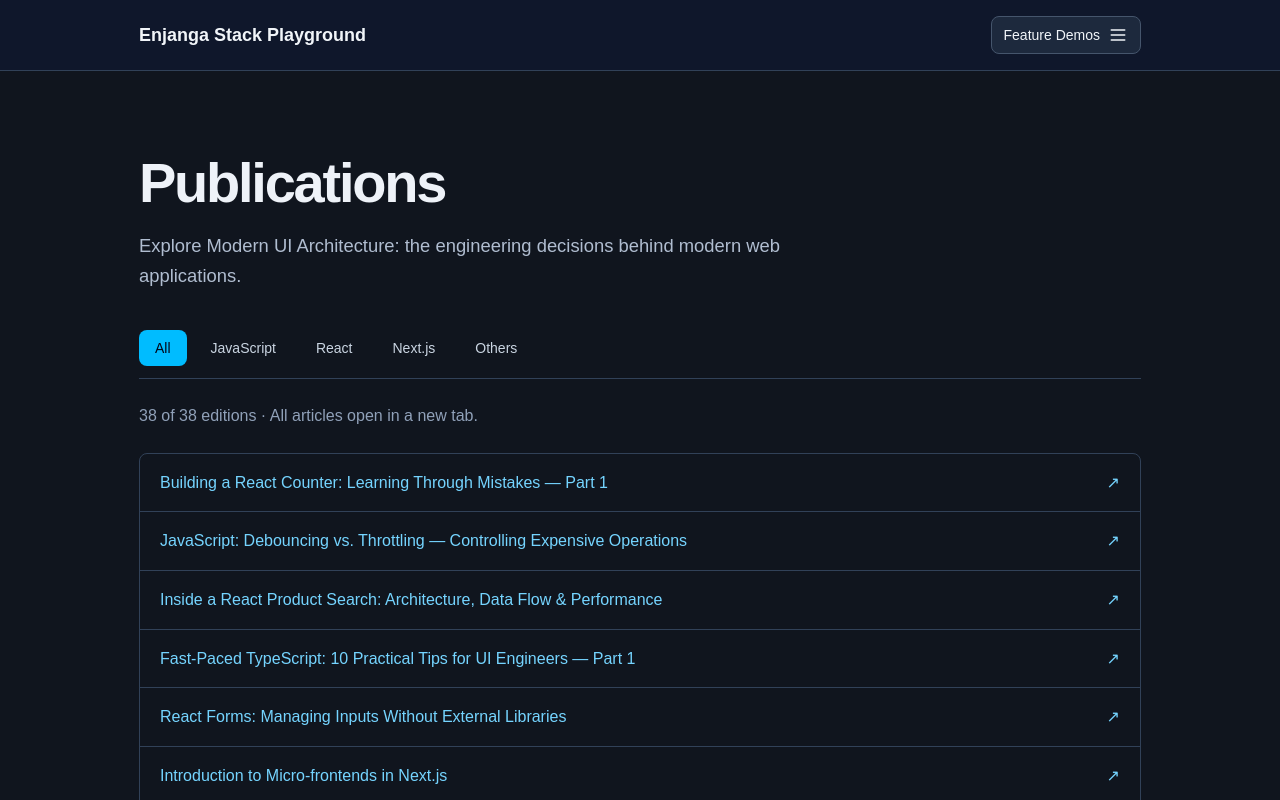
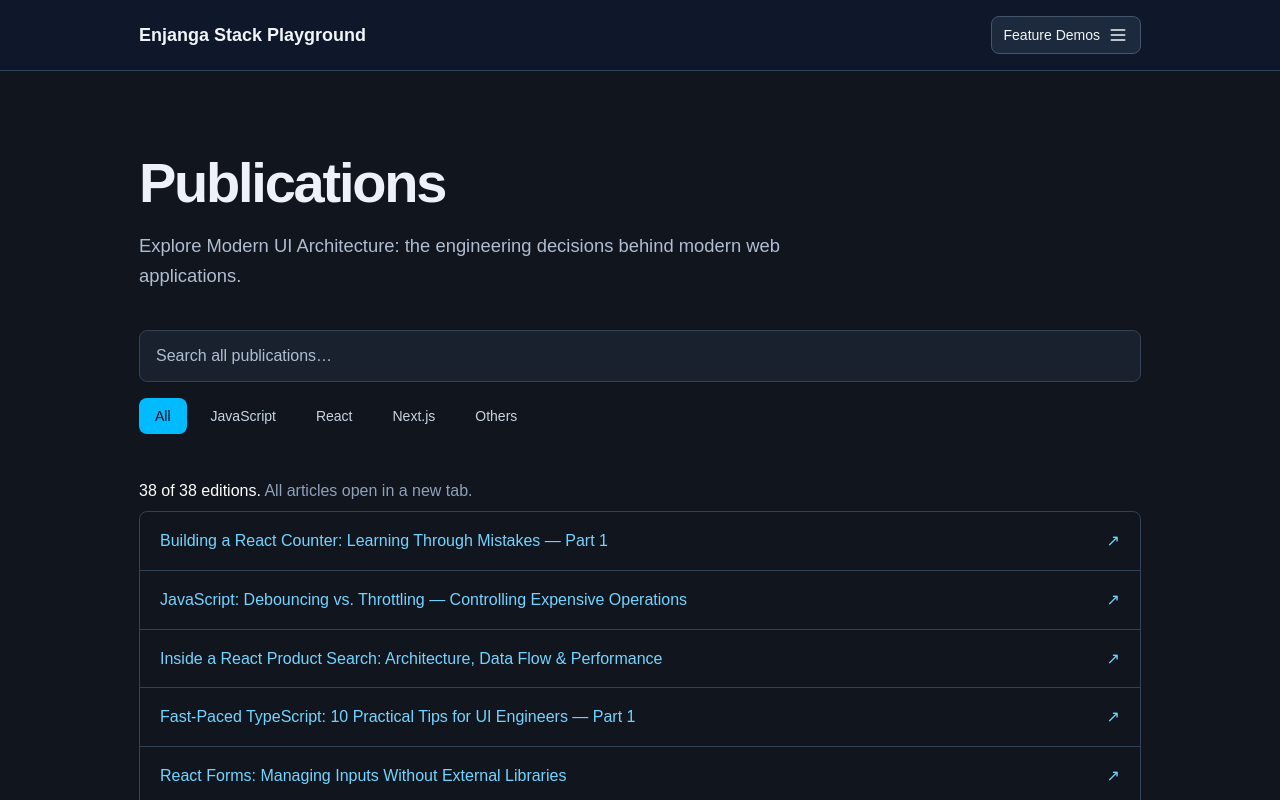
Before and after one commit to ericnjanga/enjanga-stack-playground, a Next.js app: page /publications in a window 1280 px wide. Shown: the top 800 px of the page. Built offline with nearby package versions, Linux system fonts and the light colour scheme.

Commit message:
feat: add category-aware publication title search
Filter titles instantly within the selected category and preserve the search in shareable URLs when switching categories. Include accessible result feedback, browser coverage, and usage documentation.

```diff
--- /dev/null
+++ b/src/app/publications/PublicationList.tsx
@@ -0,0 +1,90 @@
+"use client";
+
+import Link from "next/link";
+import { useSearchParams } from "next/navigation";
+import publications from "@/data/publications.json";
+
+const filters = [
+  { value: "all", label: "All" },
+  { value: "javascript", label: "JavaScript" },
+  { value: "react", label: "React" },
+  { value: "nextjs", label: "Next.js" },
+  { value: "others", label: "Others" },
+] as const;
+
+export default function PublicationList() {
+  const searchParams = useSearchParams();
+  const requestedFilter = searchParams.get("filter");
+  const query = searchParams.get("q") ?? "";
+  const activeFilter = filters.find((item) => item.value === requestedFilter) ?? filters[0];
+  const filter = activeFilter.value;
+  const normalizedQuery = query.trim().toLowerCase();
+
+  function updateSearch(value: string) {
+    const params = new URLSearchParams(searchParams.toString());
+    if (value) params.set("q", value);
+    else params.delete("q");
+    const suffix = params.toString();
+    window.history.replaceState(null, "", `/publications${suffix ? `?${suffix}` : ""}`);
+  }
+
+  // Keep the JSON's newest-first order. Uncategorized entries belong to Others.
+  const articles = publications.filter((article) => {
+    const categories: string[] = article.categories ?? [];
+    if (!article.title.toLowerCase().includes(normalizedQuery)) return false;
+    if (filter === "all") return true;
+    if (filter === "others") return !categories.some((category) => ["javascript", "react", "nextjs"].includes(category));
+    return categories.includes(filter);
+  });
+  return (
+    <section className="wrapper pb-20" aria-label="Newsletter editions">
+
+      <div role="search" className="mb-4">
+        {/* <label htmlFor="publication-search" className="mb-2 block text-sm font-medium text-[var(--foreground)]">
+          Search by title
+        </label> */}
+        <input
+          id="publication-search"
+          type="search"
+          value={query}
+          onChange={(event) => updateSearch(event.target.value)}
+          placeholder={`Search ${filter === "all" ? "all" : activeFilter.label} publications…`}
+          aria-controls="publication-results"
+          className="w-full rounded-lg border border-[var(--border)] bg-[var(--surface)] px-4 py-3 text-[var(--foreground)] placeholder:text-[var(--muted)] focus-visible:outline-2 focus-visible:outline-offset-2 focus-visible:outline-sky-400"
+        />
+      </div>
+
+      <nav aria-label="Publication categories" className="mb-8 flex flex-wrap gap-2 border-slate-700 pb-3">
+        {filters.map((item) => (
+          <Link
+            key={item.value}
+            href={`/publications?${new URLSearchParams({ filter: item.value, ...(query ? { q: query } : {}) }).toString()}`}
+            scroll={false}
+            aria-current={filter === item.value ? "page" : undefined}
+            className="rounded-lg px-4 py-2 text-sm font-medium text-slate-300 transition-colors hover:bg-slate-800 hover:text-white aria-[current=page]:bg-sky-400 aria-[current=page]:text-slate-950 focus-visible:outline-2 focus-visible:outline-offset-2 focus-visible:outline-sky-300"
+          >
+            {item.label}
+          </Link>
+        ))}
+      </nav>
+
+      <p aria-live="polite" aria-atomic="true" className="mb-2 text-slate-400">
+        <span className="text-white">{articles.length} of {publications.length} editions. </span>
+        All articles open in a new tab.
+      </p>
+
+
+      <ul id="publication-results" className="divide-y divide-slate-700 rounded-lg border border-slate-700">
+        {articles.map((article) => (
+          <li key={article.url}>
+            <a href={article.url} target="_blank" rel="noopener noreferrer" className="flex items-center justify-between gap-4 px-5 py-4 text-sky-300 transition-colors hover:bg-slate-800 hover:text-sky-200 focus-visible:outline-2 focus-visible:outline-offset-2 focus-visible:outline-sky-300">
+              <span>{article.title}<span className="sr-only"> (opens in a new tab)</span></span>
+              <span aria-hidden="true">↗</span>
+            </a>
+          </li>
+        ))}
+      </ul>
+      {articles.length === 0 && <p className="mt-4 text-slate-400">{normalizedQuery ? "No publications match your search in this category." : "No articles in this category yet."}</p>}
+    </section>
+  );
+}
--- a/src/app/publications/page.tsx
+++ b/src/app/publications/page.tsx
@@ -1,67 +1,20 @@
 import type { Metadata } from "next";
-import Link from "next/link";
+import { Suspense } from "react";
 import HeroDemo from "@/components/HeroDemo";
-import publications from "@/data/publications.json";
+import PublicationList from "./PublicationList";
 
 export const metadata: Metadata = {
   title: "Publications | Enjanga Stack Playground",
   description: "Modern UI Architecture newsletter editions by Eric Njanga.",
 };
 
-const filters = [
-  { value: "all", label: "All" },
-  { value: "javascript", label: "JavaScript" },
-  { value: "react", label: "React" },
-  { value: "nextjs", label: "Next.js" },
-  { value: "others", label: "Others" },
-] as const;
-
-export default async function PublicationsPage({
-  searchParams,
-}: {
-  searchParams: Promise<{ filter?: string | string[] }>;
-}) {
-  const { filter: requestedFilter } = await searchParams;
-  const filter = typeof requestedFilter === "string" && filters.some((item) => item.value === requestedFilter)
-    ? requestedFilter
-    : "all";
-  // Keep the JSON's newest-first order. Uncategorized entries belong to Others.
-  const articles = publications.filter((article) => {
-    const categories: string[] = article.categories ?? [];
-    if (filter === "all") return true;
-    if (filter === "others") return !categories.some((category) => ["javascript", "react", "nextjs"].includes(category));
-    return categories.includes(filter);
-  });
+export default function PublicationsPage() {
   return (
     <>
       <HeroDemo title="Publications" description="Explore Modern UI Architecture: the engineering decisions behind modern web applications." />
-      <section className="wrapper pb-20" aria-label="Newsletter editions">
-        <nav aria-label="Publication categories" className="mb-6 flex flex-wrap gap-2 border-b border-slate-700 pb-3">
-          {filters.map((item) => (
-            <Link
-              key={item.value}
-              href={`/publications?filter=${item.value}`}
-              scroll={false}
-              aria-current={filter === item.value ? "page" : undefined}
-              className="rounded-lg px-4 py-2 text-sm font-medium text-slate-300 transition-colors hover:bg-slate-800 hover:text-white aria-[current=page]:bg-sky-400 aria-[current=page]:text-slate-950 focus-visible:outline-2 focus-visible:outline-offset-2 focus-visible:outline-sky-300"
-            >
-              {item.label}
-            </Link>
-          ))}
-        </nav>
-        <p className="mb-6 text-slate-400">{articles.length} of {publications.length} editions · All articles open in a new tab.</p>
-        <ul className="divide-y divide-slate-700 rounded-lg border border-slate-700">
-          {articles.map((article) => (
-            <li key={article.url}>
-              <a href={article.url} target="_blank" rel="noopener noreferrer" className="flex items-center justify-between gap-4 px-5 py-4 text-sky-300 transition-colors hover:bg-slate-800 hover:text-sky-200 focus-visible:outline-2 focus-visible:outline-offset-2 focus-visible:outline-sky-300">
-                <span>{article.title}<span className="sr-only"> (opens in a new tab)</span></span>
-                <span aria-hidden="true">↗</span>
-              </a>
-            </li>
-          ))}
-        </ul>
-        {articles.length === 0 && <p className="mt-4 text-slate-400">No articles in this category yet.</p>}
-      </section>
+      <Suspense fallback={<p className="wrapper">Loading publications…</p>}>
+        <PublicationList />
+      </Suspense>
     </>
   );
 }
```
Also changed, not shown: 2 other files (tests, documents, lock files or other folders).
